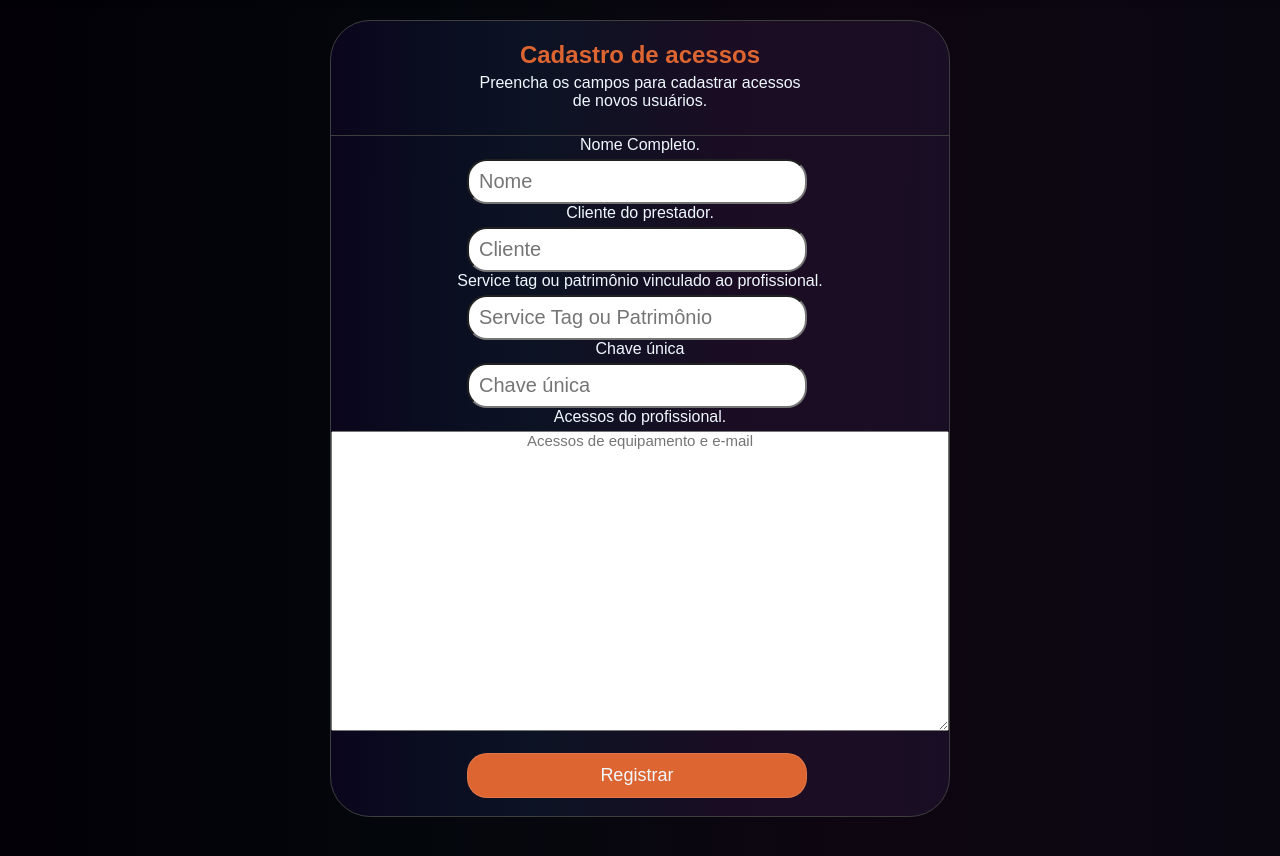
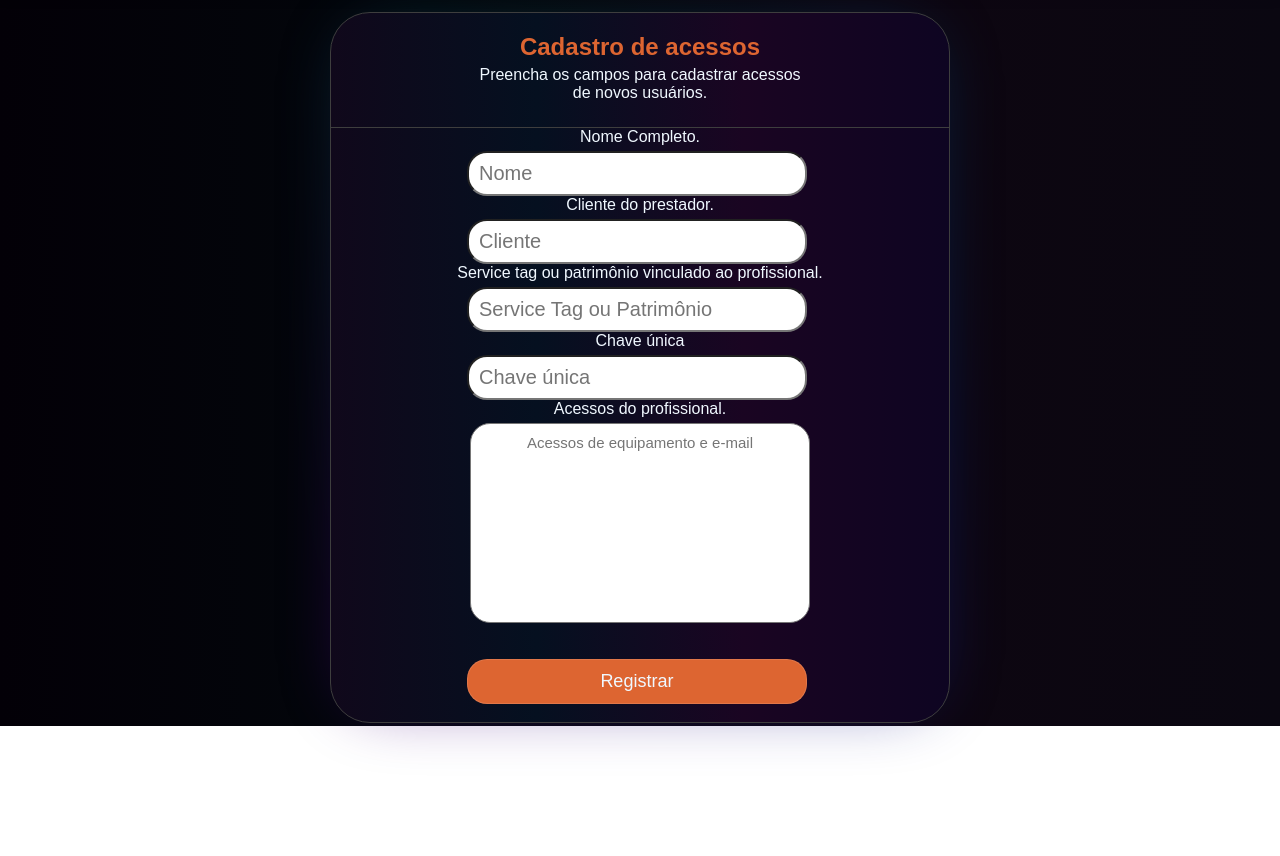
Before and after one commit to HenriqueTamashiro/Projeto-Conference, a website: page pages/cadastro_acessos.html in a window 1280 px wide. Shown: the part 74-930 px from the top of the page. After the commit the page ends 800 px from the top, so only its background shows below. Drawn offline with Linux system fonts and the light colour scheme.

Commit message:
glow update

```diff
--- a/css/style.css
+++ b/css/style.css
@@ -8,8 +8,8 @@
  rgba(133, 88, 222, 0.094) 100%);
  --primary-color-Default:linear-gradient(to right,#030007,
  #03070c, #0e0611,#0a0711);
- --primary-color-Variant:linear-gradient(to right,#1a013fec,
- #1c3a69, #3e194d,#3b2863);
+ --primary-color-Variant:linear-gradient(to right,#10081b,
+ #051020, #1a0522,#0e0522);
  --larguraInput:55%;
  --padd:10px;
  --fontResp:22px;
@@ -58,17 +58,103 @@ body {
     margin-top: 10px;
     margin-right: 20px;
 }
+
 .container{
+    content: '';
+    position: relative;
     border: 1px solid rgba(62, 62, 62, 1);
+    height: 100%;
     max-width: 620px;
-    margin: 3% auto;
-    background: var(--primary-color3);
+    margin: 0 auto;
+    background: var(--primary-color-Variant);
     border-radius: 40px;
-    display: flex;
-    flex-direction: column;
-    justify-content: flex-end;
 }
 
+
+.container2{
+    content: '';
+    position: relative;
+    border: 1px solid rgba(62, 62, 62, 1);
+    height: 80%;
+    max-width: 620px;
+    margin: 0 auto;
+    background: var(--primary-color-Variant);
+    border-radius: 40px;
+
+}
+.shell{
+    margin-top:30px ;
+}
+@property --angle{
+    syntax: "<angle>";
+    initial-value: 0deg;
+    inherits: false;
+}
+@keyframes spin {
+    from {
+        --angle:0deg;
+    }
+    to{
+        --angle:360deg;
+    }
+}
+@keyframes pulse {
+    0% {
+      transform: scale(0.1); /* Tamanho inicial */
+      opacity: 0.1; /* Opacidade inicial */
+    }
+    50% {
+      transform: scale(1); /* Expande o elemento em 10% */
+      opacity: 0.5; /* Reduz a opacidade */
+    }
+    100% {
+      transform: scale(0.1); /* Volta ao tamanho original */
+      opacity: 0.1; /* Opacidade original */
+    }
+  }
+
+.container::after, .container::before {
+
+    content: '';
+    position: absolute;
+    height: 94%;
+    width: 94%;
+    background-image: conic-gradient(from var(--angle),  rgb(68, 0, 124),rgb(4, 86, 92),rgb(4, 42, 146),rgb(68, 0, 124));
+    top: 50%;
+    left: 50%;
+    translate:  -50% -50%;
+    z-index: -1;
+    padding: 5px;
+    border-radius: 40px;
+    animation: 4s spin linear infinite, pulse 15s ease-in-out infinite;;
+}
+.container2::after, .container2::before {
+
+    content: '';
+    position: absolute;
+    height: 94%;
+    width: 94%;
+    background-image: conic-gradient(from var(--angle),  rgb(68, 0, 124),rgb(4, 86, 92),rgb(4, 42, 146),rgb(68, 0, 124));
+    top: 50%;
+    left: 50%;
+    translate:  -50% -50%;
+    z-index: -1;
+    padding: 5px;
+    border-radius: 40px;
+    animation: 8s spin linear infinite, pulse 10s ease-in-out infinite;;
+}
+.container2::before{
+    filter: blur(2rem);
+    opacity: 1.5;
+
+
+}
+.container::before{
+    filter: blur(2rem);
+    opacity: 0.5;
+
+
+}
 form label {
     width: 100%;
     margin-bottom: 1%;
@@ -120,7 +206,7 @@ form label{
 }
 
 
-form input{
+form input, .acessosProf{
     border-radius: 20px;
     width: var(--larguraInput);
     align-items: center;
@@ -180,11 +266,15 @@ form button:active, .response button:hover{
     cursor:pointer;
 }
 .acessosProf{
-    width: 100%;
-    height: 300px;
-    text-align: left;;
-    max-width: 100%;
-    max-height: 10%;
+    margin: auto;
+    display: flex;
+    justify-content: center;
+    align-items: center;
+    width: 55%;
+    height: 200px;
+    resize: none;
+    padding: var(--padd);
+
 }
 
 .acessosresp1{
@@ -192,10 +282,9 @@ form button:active, .response button:hover{
     height: 50px;
     text-align: left;;
     resize: none;
-    background: var(--primary-color3);
     border:1px solid #ffffff9d;
     border-radius: var(--fontResp);
-    color: aliceblue !important; /* Força a cor */
+    color: rgb(0, 0, 0) !important; /* Força a cor */
     font-size: var(--fontResp);
     padding: var(--padd);
 
@@ -205,10 +294,9 @@ form button:active, .response button:hover{
     height: 200px;
     text-align: left;;
     resize: none;
-    background: var(--primary-color3);
     border:1px solid #ffffff9d;
     border-radius: 20px;
-    color: aliceblue !important; /* Força a cor */
+    color: rgb(0, 0, 0) !important; /* Força a cor */
     font-size: var(--fontResp);
     padding: var(--padd);
 
@@ -502,15 +590,8 @@ form button:active, .response button:hover{
     font-size: 20px;
 }
 
-#userForm{
-
-    justify-content: flex-end;
-    width: 100%;
-
-}
 #stdesc{
-    white-space-collapse: collapse;
-    margin-left: 50px;
+    padding-left: 110px;
 }
 .help{
     align-items: center;
@@ -525,6 +606,6 @@ form button:active, .response button:hover{
     float: right;
     cursor: pointer;
     position: relative;
-    margin-left: 55px;
+  margin-left: 70px;
 
 }
--- a/pages/cadastro_acessos.html
+++ b/pages/cadastro_acessos.html
@@ -10,8 +10,8 @@
 </head>
 <body>
   <div id="header-placeholder"></div>
-
-  <section class="container">
+  <div class="shell">
+  <section class="container2">
     <div class="headTittle">
       <h1>Cadastro de acessos</h1>
       <label class="labelTop">
@@ -41,7 +41,7 @@
 
   </section>
 
-
+</div>
     <script src="../js/formHandler.js"></script>
 </body>
 </html>
```
Also changed, not shown: index.html (+1 -1 lines).
